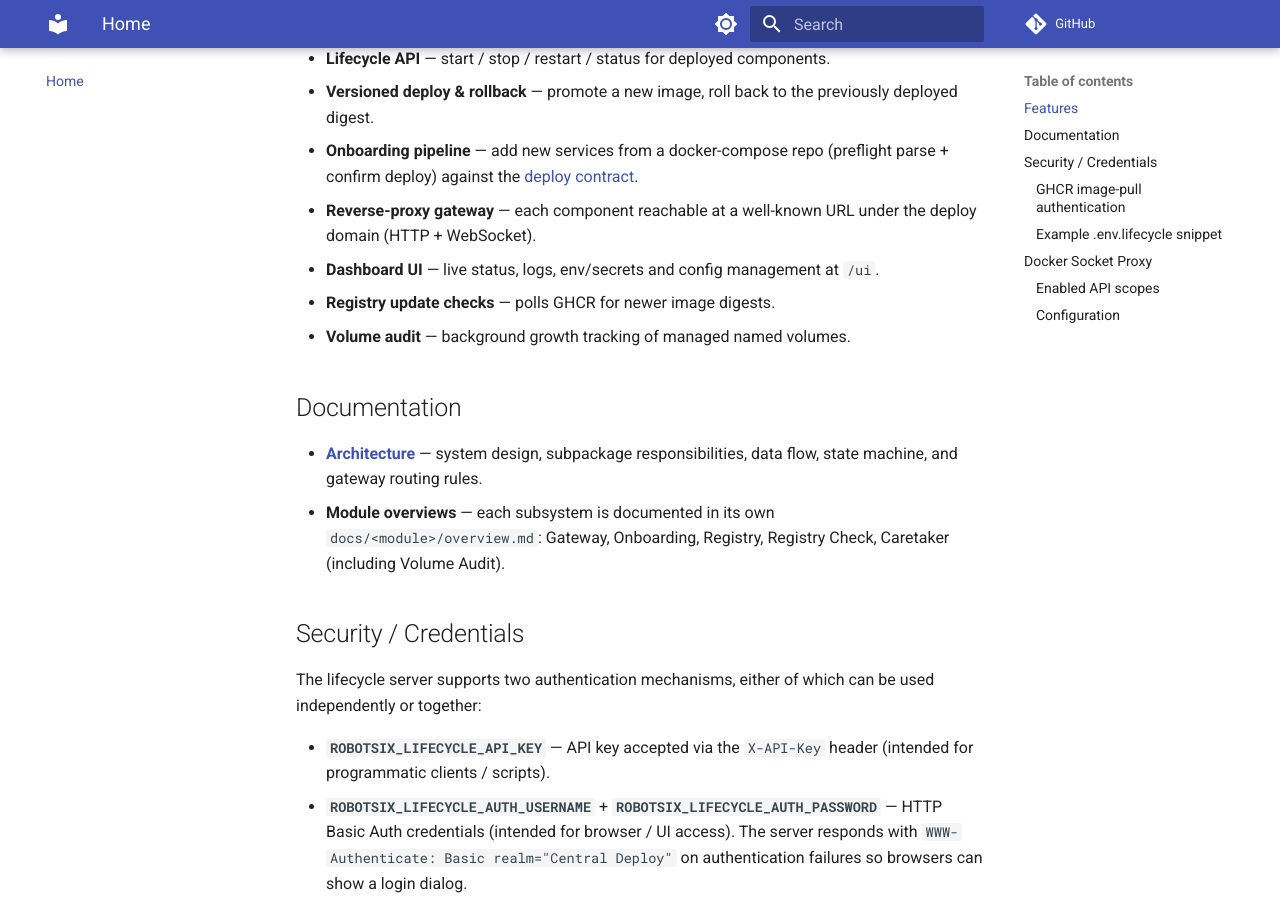
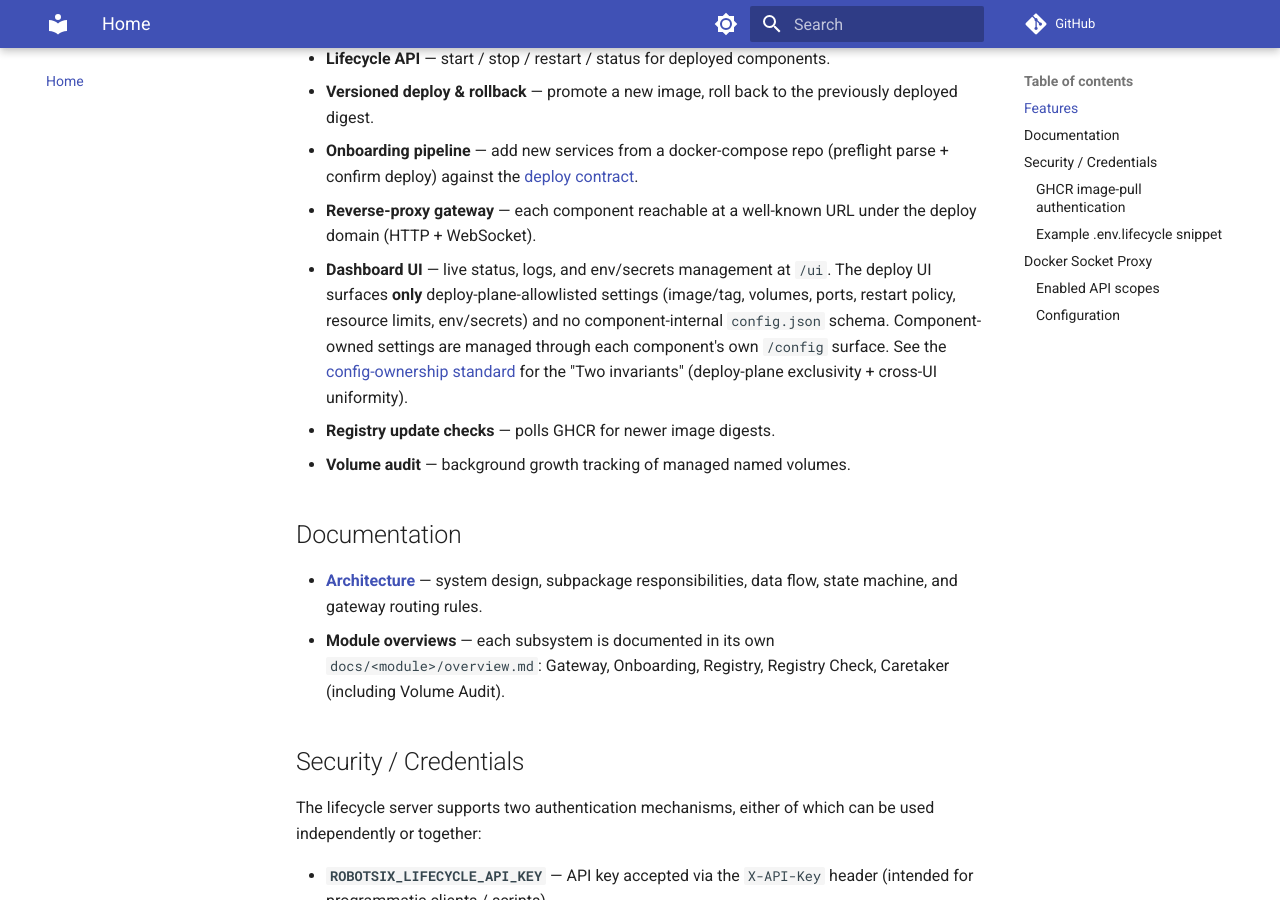
Before and after one commit to damien-robotsix/robotsix-central-deploy, an MkDocs documentation site: the page built from docs/index.md, in a window 1280 px wide and 900 px high, scrolled down 417 px. Built offline with MkDocs 1.6.1 and Material for MkDocs 9.7.7, drawn with Linux system fonts in a browser that asks for light colours; comment, search, counter and statistics services are not loaded.

Commit message:
mill: [Docs 5/5] Document deploy-plane-only config surface and cross-link config-ownership standard (20260727T011628Z-docs-5-5-document-deploy-plane-only-conf-88cc)

```diff
--- a/docs/index.md
+++ b/docs/index.md
@@ -18,8 +18,14 @@ Langfuse.
   [deploy contract](ui/DEPLOY_CONTRACT.md).
 - **Reverse-proxy gateway** — each component reachable at a well-known URL
   under the deploy domain (HTTP + WebSocket).
-- **Dashboard UI** — live status, logs, env/secrets and config management at
-  `/ui`.
+- **Dashboard UI** — live status, logs, and env/secrets management at `/ui`.
+  The deploy UI surfaces **only** deploy-plane-allowlisted settings (image/tag,
+  volumes, ports, restart policy, resource limits, env/secrets) and no
+  component-internal `config.json` schema. Component-owned settings are managed
+  through each component's own `/config` surface. See the
+  [config-ownership standard](
+    https://damien-robotsix.github.io/robotsix-standards/config-ownership/
+  ) for the "Two invariants" (deploy-plane exclusivity + cross-UI uniformity).
 - **Registry update checks** — polls GHCR for newer image digests.
 - **Volume audit** — background growth tracking of managed named volumes.
 
```
Also changed, not shown: CHANGELOG.md (+3 -0 lines), README.md (+12 -0 lines), changelog.d/20260727T011628Z-docs-5-5-document-deploy-plane-only-conf-88cc.misc.md (added, +1 -0 lines), docs/ARCHITECTURE.md (+9 -0 lines).
